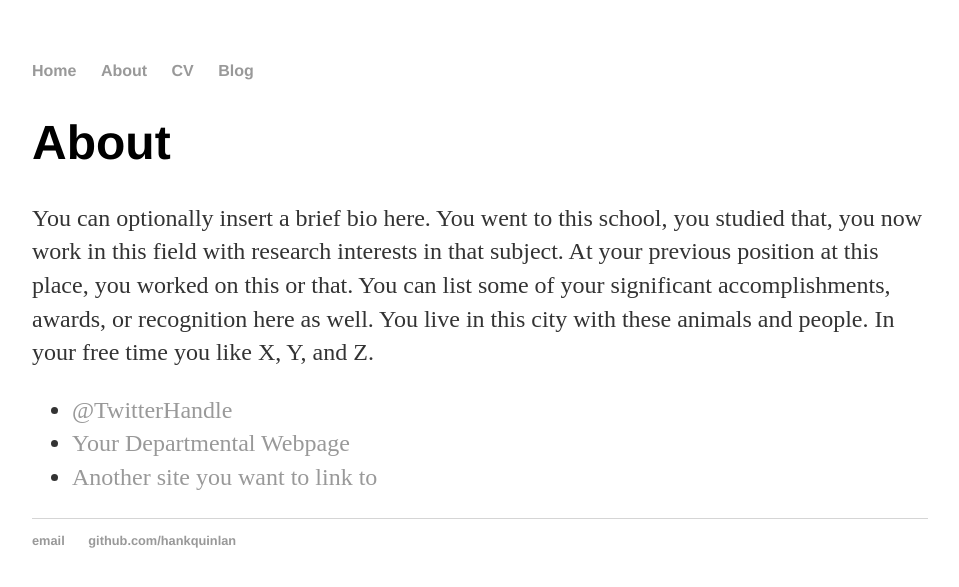
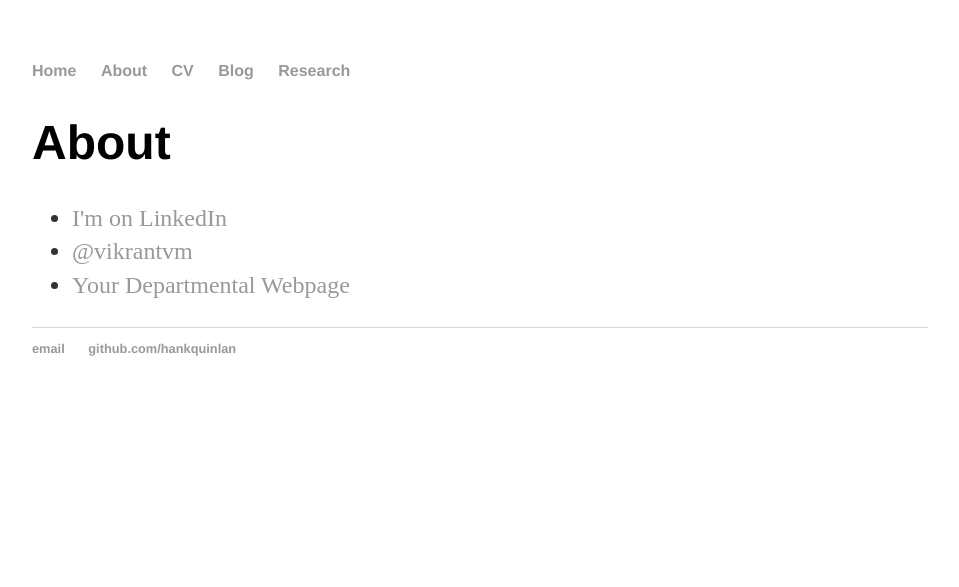
Before and after one commit to vikrantvm/vikrantvm.github.io, a Jekyll site: the page built from about/index.html, in a window 1280 px wide. Shown: the top 587 px of the page, without its empty margins (160-1119 px from the left). Built offline with Jekyll 4.4.1, drawn with Linux system fonts in a browser that asks for light colours.

Commit message:
2nd update

```diff
--- a/_layouts/default.html
+++ b/_layouts/default.html
@@ -25,8 +26,8 @@
 
   <footer>
    <ul>
-   <li><a href="mailto:hankquinlanhub@gmail.com">email</a></li>
-   <li><a href="https://github.com/hankquinlan">github.com/hankquinlan</a></li>
+   <li><a href="mailto:vmore@ucsc.edu">email</a></li>
+   <li><a href="https://github.com/vikrantvm">github.com/hankquinlan</a></li>
    </ul>
   </footer>
   </body>
--- a/about/index.html
+++ b/about/index.html
@@ -1,15 +1,16 @@
 ---
 layout: default
-title: About Hank Quinlan
+title: About Vikrant More
 ---
 
 		<div class="about">
 			<h1>About</h1>
-			<p>You can optionally insert a brief bio here. You went to this school, you studied that, you now work in this field with research interests in that subject. At your previous position at this place, you worked on this or that. You can list some of your significant accomplishments, awards, or recognition here as well. You live in this city with these animals and people. In your free time you like X, Y, and Z.</p>
+			<p></p>
 
 			<ul class="contacts">
-				<li><a href="#">@TwitterHandle</a></li>
+				<li><a href="www.linkedin.com/in/vikrantvm">I'm on LinkedIn</a></li>
+				<li><a href="www.twitter.com/vikrantvm">@vikrantvm</a></li>
 				<li><a href="#">Your Departmental Webpage</a></li>
-				<li><a href="#">Another site you want to link to</a></li>
+
 				</ul>
 		</div>
--- a/index.html
+++ b/index.html
@@ -5,5 +5,6 @@
 
 		<div class="blurb">
 			<h1>Hi there, I'm Vikrant More!</h1>
+			<img>
 			<p>I'm a graduate student in Computer Engineering at University of California Santa Cruz.<em>A Touch of Evil</em>. Don't trust me. <a href="/about">Read more about my life...</a></p>
 		</div>
```
Also changed, not shown: other parts of _layouts/default.html (+1 -0 lines), _posts/2014-04-30-hank-quinlan-site-launched.md (+2 -1 lines), README.md.
